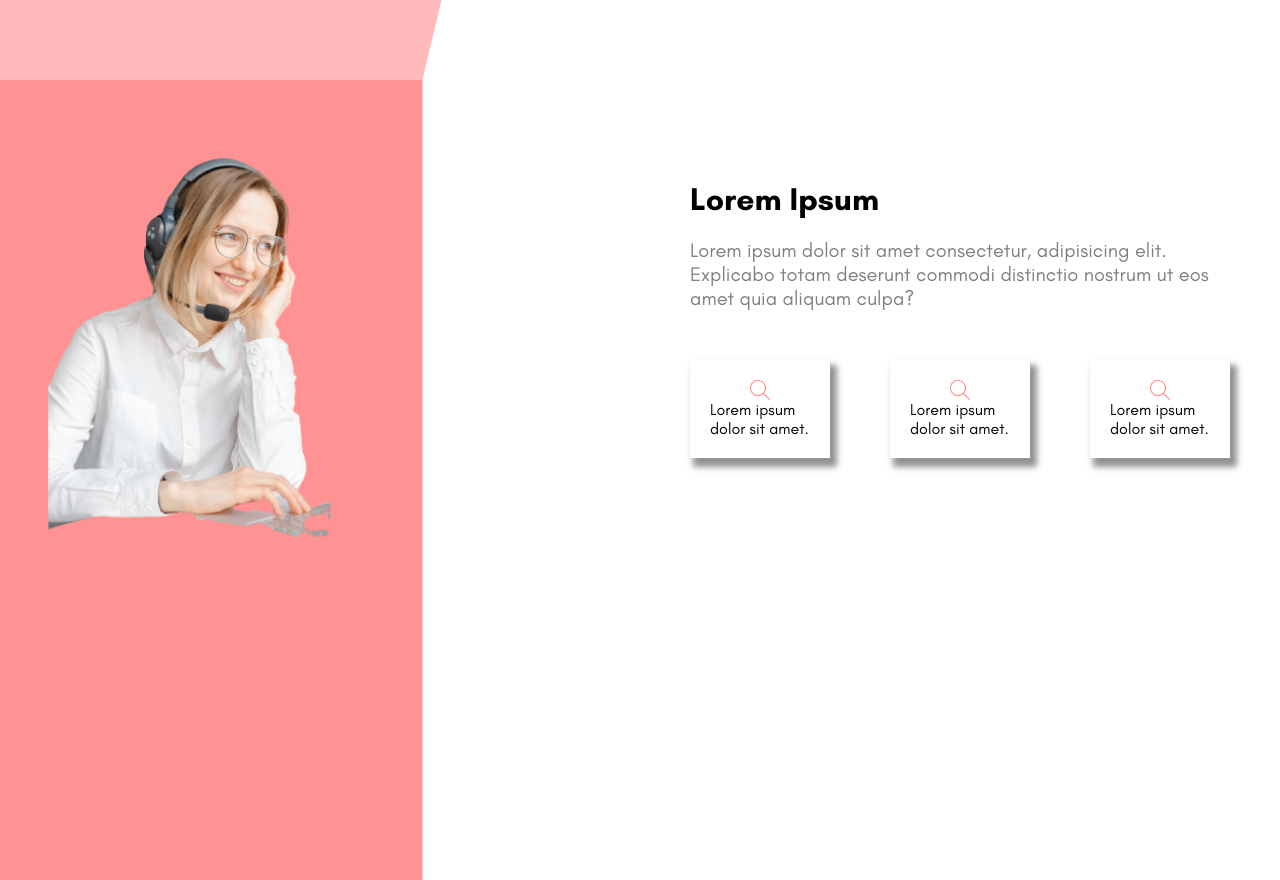
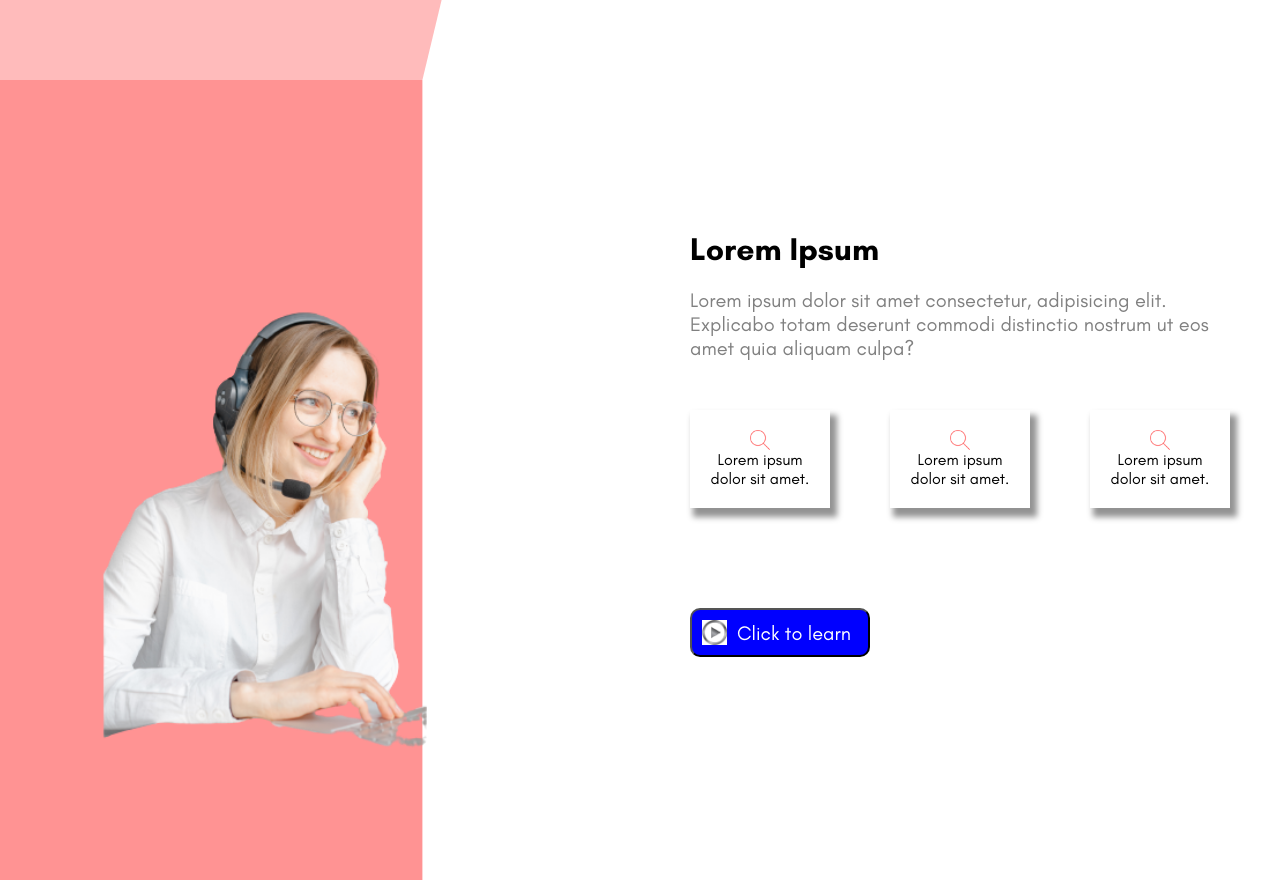
Before and after one commit to isasumer/React_Styled_Components_Website, a React (Create React App) app in the folder website/: page / in a window 1280 px wide. Shown: the part 1520-2400 px from the top of the page. Built offline with nearby package versions, Linux system fonts and the light colour scheme.

Commit message:
service finished video added

```diff
--- a/website/src/components/MiniCard.jsx
+++ b/website/src/components/MiniCard.jsx
@@ -1,36 +1,32 @@
-import React from 'react'
-import styled from 'styled-components';
-import Search from "./img/search.png"
+import React from "react";
+import styled from "styled-components";
+import Search from "./img/search.png";
 
 const Container = styled.div`
-    width:100px;
-    padding:20px;
-    display:flex;
+  width: 100px;
+  padding: 20px;
+  display: flex;
   flex-direction: column;
   -webkit-box-shadow: 5px 7px 6px 2px #00000076;
   box-shadow: 5px 7px 6px 2px #0000006d;
-align-items:center;
+  align-items: center;
 `;
 
 const Image = styled.img`
-    width:20px;
+  width: 20px;
 `;
 
 const Text = styled.span`
-    font-size: 16px;
+  text-align: center;
 `;
-
-
 
 const MiniCard = () => {
   return (
     <Container>
-            <Image src={Search}/>
-            <Text>
-                Lorem ipsum dolor sit amet.
-            </Text>
+      <Image src={Search} />
+      <Text>Lorem ipsum dolor sit amet.</Text>
     </Container>
-    )
-}
+  );
+};
 
 export default MiniCard;
--- a/website/src/components/Service.jsx
+++ b/website/src/components/Service.jsx
@@ -1,18 +1,33 @@
+import { useState } from "react";
 import styled from "styled-components";
 import service from "./img/service.png";
 import MiniCard from "./MiniCard";
+import Play from "./img/play.png";
 
 const Container = styled.div`
   display: flex;
-  margin-top: 50px;
+  height:100%;
+  margin-top:100px;
 `;
 const Left = styled.div`
   width: 50%;
+  position:relative;
 `;
 
 const Image = styled.img`
-  height: 100%;
-  margin-left: 45px;
+  display: ${(props) => props.open && "none"};
+  height: 60%;
+  margin: 100px;
+`;
+
+const Video = styled.video`
+  display: ${(props) => !props.open && "none"};
+  height: 300px;
+  position: absolute;
+  top: 0;
+  bottom: 0;
+  right: 0;
+  margin: auto;
 `;
 
 const Right = styled.div`
@@ -33,15 +48,42 @@
 `;
 
 const CardContainer = styled.div`
-  display:flex;
+  display: flex;
   justify-content: space-between;
   margin-top: 50px;
-`
+`;
+
+const Button = styled.button`
+  width: 180px;
+  border-radius: 10px;
+  background-color: blue;
+  color: white;
+  font-size: 20px;
+  padding: 10px;
+  margin-top: 100px;
+  cursor: pointer;
+  display: flex;
+  align-items: center;
+`;
+
+const Icon = styled.img`
+  width: 25px;
+  margin-right: 10px;
+`;
 const Service = () => {
+  const [open, setOpen] = useState(false);
+
   return (
     <Container>
       <Left>
-        <Image src={service} />
+        <Image open={open} src={service} />
+        <Video
+          open={open}
+          autoPlay
+          loop
+          controls
+          src="https://player.vimeo.com/external/449759244.sd.mp4?s=d5f3da46ddc17aa69a7de84f1e420610ebd2a391&profile_id=139&oauth2_token_id=57447761"
+        />
       </Left>
       <Right>
         <Wrapper>
@@ -52,10 +94,14 @@
             culpa?
           </Desc>
           <CardContainer>
-            <MiniCard/>
-            <MiniCard/>
-            <MiniCard/>
+            <MiniCard />
+            <MiniCard />
+            <MiniCard />
           </CardContainer>
+          <Button onClick={() => setOpen(!open)}>
+            <Icon src={Play} />
+            Click to learn
+          </Button>
         </Wrapper>
       </Right>
     </Container>
```
Also changed, not shown: website/src/components/img/play.png (added). Lines whose indentation alone changed are shown as unchanged.
